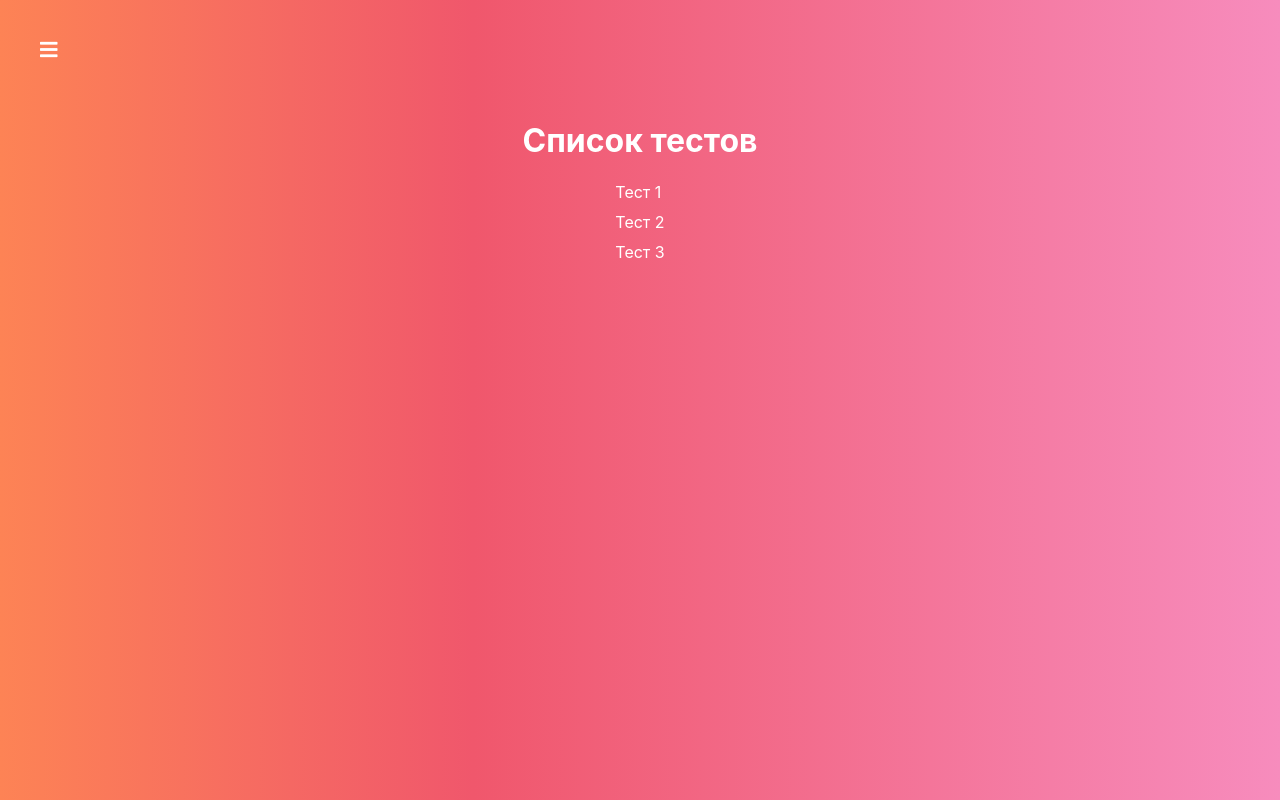
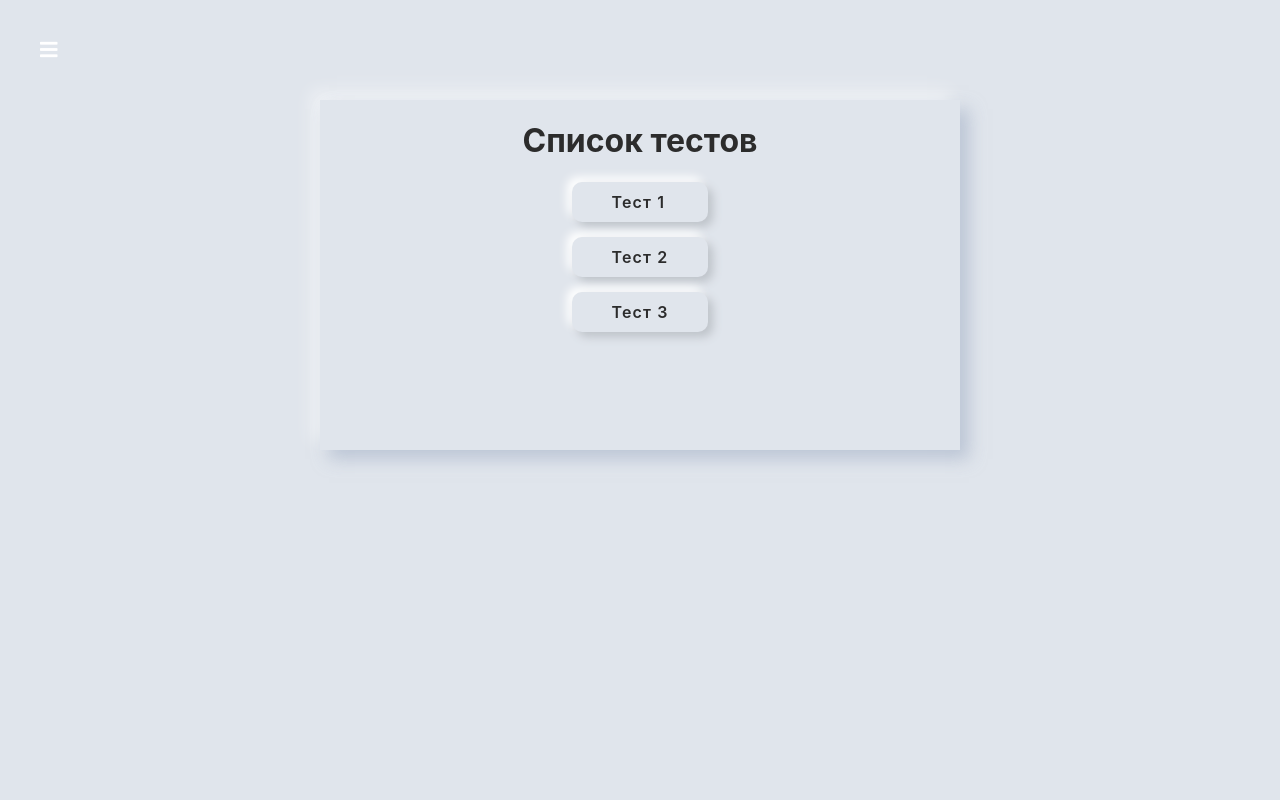
Before and after one commit to petkov113/quiz-creator, a React app: page / in a window 1280 px wide. Built offline with nearby package versions, Linux system fonts and the light colour scheme.

Commit message:
SOFT UI added

```diff
--- a/src/components/ActiveQuiz/ActiveQuiz.module.css
+++ b/src/components/ActiveQuiz/ActiveQuiz.module.css
@@ -1,9 +1,10 @@
 .ActiveQuiz {
     padding: 20px;
-    color: #ffffff;
-    border: 2px rgb(197, 197, 197) solid;
     border-radius: 7px;
     box-sizing: border-box;
+    background-color:#E0E5EC;
+    color: rgb(44, 44, 44);
+    box-shadow: 9px 9px 16px rgb(163,177,198,0.6), -9px -9px 16px  rgba(255,255,255, 0.5);
 }
 
 .Question {
--- a/src/components/ActiveQuiz/AnswersList/AnswerItem/AnswerItem.module.css
+++ b/src/components/ActiveQuiz/AnswersList/AnswerItem/AnswerItem.module.css
@@ -1,19 +1,26 @@
 .AnswerItem {
-    border: 1px solid #fff;
-    padding: 5px 10px;
-    margin-bottom: 5px;
-    cursor: pointer;
-    border-radius: 7px;
+  display: block;
+  border: none;
+  padding: 10px 40px;
+  font-size: 16px;
+  margin-bottom: 15px;
+  font-weight: 600;
+  cursor: pointer;
+  color: rgb(44, 44, 44);
+  letter-spacing: 0.07em;
+  border-radius: 10px;
+  background-color: #e0e5ec;
+  box-shadow: 5px 5px 10px #bec3c9, -5px -5px 10px #ffffff;
 }
 
 .AnswerItem:hover {
-    background:rgba(255,255,255, 20%);
-    transition: background .3s ease;
+  box-shadow: 2px 2px 5px #bec3c9, -2px -2px 5px #ffffff;
+  transition: background 0.3s ease;
 }
 
 .AnswerItem.success {
-    background: rgba(0, 255, 72, 0.382);
+  background: rgba(0, 255, 72, 0.382);
 }
 .AnswerItem.error {
-    background: rgba(255, 0, 0, 0.375);
+  background: rgba(255, 0, 0, 0.375);
 }
--- a/src/components/FinishedQuiz/FinishedQuiz.js
+++ b/src/components/FinishedQuiz/FinishedQuiz.js
@@ -1,55 +1,52 @@
-import React from 'react';
-import classes from './FinishedQuiz.module.css';
-import Button from '../UI/Button/Button';
-import { Link } from 'react-router-dom';
+import React from "react";
+import classes from "./FinishedQuiz.module.css";
+import Button from "../UI/Button/Button";
+import { Link } from "react-router-dom";
 
-const FinishedQuiz = props => {
+const FinishedQuiz = (props) => {
   const succesCount = Object.keys(props.results).reduce((total, cur) => {
-        if (props.results[cur] === 'success') {
-            total++
+    if (props.results[cur] === "success") {
+      total++;
     }
-        return total
-    }, 0)
+    return total;
+  }, 0);
 
   return (
     <div className={classes.FinishedQuiz}>
       <ul>
-                { props.quiz.map((quizItem, index) => {
+        {props.quiz.map((quizItem, index) => {
           const cls = [
-                        'fa',
-                        props.results[quizItem.id] === 'error' ? 'fa-times' : 'fa-check',
-                        classes[props.results[quizItem.id]]
-                    ]
-                    console.log(props.results)
+            "fa",
+            props.results[quizItem.id] === "error" ? "fa-times" : "fa-check",
+            classes[props.results[quizItem.id]],
+          ];
+          console.log(props.results);
           return (
             <li key={index}>
               <strong> {index + 1}. </strong>&nbsp;
               {quizItem.question}
-                            <i className={cls.join(' ')} />
+              <i className={cls.join(" ")} />
             </li>
-                    )
+          );
         })}
       </ul>
 
-            <p>Правильных ответов: {succesCount} из {props.quiz.length}</p>
+      <p>
+        Правильных ответов: {succesCount} из {props.quiz.length}
+      </p>
 
       <div>
         <Button
           onRetry={props.onRetry}
-                    value='Начать сначала'
+          value="Начать сначала"
           btnType="primary"
         />
         <Link to="/">
-                    <Button
-                        value='Решить другой тест'
-                        btnType="secondary"
-                    />
+          <Button value="Решить другой тест" btnType="secondary" />
         </Link>
       </div>
-
     </div>
-    )
-}
-
+  );
+};
 
 export default FinishedQuiz;
--- a/src/components/FinishedQuiz/FinishedQuiz.module.css
+++ b/src/components/FinishedQuiz/FinishedQuiz.module.css
@@ -1,10 +1,11 @@
-.FinishedQuiz{
+.FinishedQuiz {
   padding: 20px;
-    color: #ffffff;
-    border: 2px solid #fff;
+  color: rgb(44, 44, 44);
   border-radius: 5px;
   box-sizing: border-box;
   margin: 5px;
+  box-shadow: 9px 9px 16px rgb(163, 177, 198, 0.6),
+    -9px -9px 16px rgba(255, 255, 255, 0.5);
 }
 
 .FinishedQuiz ul {
@@ -18,7 +19,7 @@
 }
 
 .success {
-    color: rgba(0, 255, 72, 0.382);
+  color: rgba(0, 122, 35, 0.382);
 }
 .error {
   color: rgba(255, 0, 0, 0.375);
--- a/src/components/UI/Button/Button.module.css
+++ b/src/components/UI/Button/Button.module.css
@@ -1,4 +1,5 @@
-.primary, .secondary {
+.primary,
+.secondary {
   display: block;
   border: none;
   padding: 10px 40px;
@@ -9,28 +10,37 @@
   color: rgb(44, 44, 44);
   letter-spacing: 0.07em;
   border-radius: 10px;
-  background-color: #E0E5EC;
+  background-color: #e0e5ec;
   box-shadow: 5px 5px 10px #bec3c9, -5px -5px 10px #ffffff;
 }
 
-.primary:disabled, .secondary:disabled {
+a {
+  text-decoration: none;
+}
+
+.primary:disabled,
+.secondary:disabled {
   cursor: not-allowed;
   color: rgb(168, 168, 168);
 }
 
-.primary:disabled:hover, .secondary:disabled:hover {
+.primary:disabled:hover,
+.secondary:disabled:hover {
   box-shadow: 5px 5px 10px #bec3c9, -5px -5px 10px #ffffff;
 }
 
-.primary:hover, .secondary:hover {
+.primary:hover,
+.secondary:hover {
   box-shadow: 2px 2px 5px #bec3c9, -2px -2px 5px #ffffff;
 }
 
-.primary:active, .secondary:active {
+.primary:active,
+.secondary:active {
   box-shadow: inset 1px 1px 2px #bec3c9, inset -1px -1px 2px #ffffff;
 }
 
-.primary:focus, .secondary:focus {
+.primary:focus,
+.secondary:focus {
   outline: 0;
 }
 
--- a/src/components/UI/Select/Select.js
+++ b/src/components/UI/Select/Select.js
@@ -24,7 +24,3 @@ const Select = (props) => {
 }
 
 export default Select;
-
-() => {
-
-}
--- a/src/containers/Auth/Auth.module.css
+++ b/src/containers/Auth/Auth.module.css
@@ -4,7 +4,7 @@
   padding-top: 100px;
   flex-grow: 1;
   width: 100%;
-    background-color:#E0E5EC;
+  background-color: #e0e5ec;
 }
 
 .Auth > div {
@@ -13,14 +13,15 @@
   padding: 0 20px;
 }
 
-.Auth  h1 {
+.Auth h1 {
   color: rgb(44, 44, 44);
   text-align: center;
 }
 
 .AuthForm {
-    background-color:#E0E5EC;
-    box-shadow: 9px 9px 16px rgb(163,177,198,0.6), -9px -9px 16px  rgba(255,255,255, 0.5);
+  background-color: #e0e5ec;
+  box-shadow: 9px 9px 16px rgb(163, 177, 198, 0.6),
+    -9px -9px 16px rgba(255, 255, 255, 0.5);
   padding: 30px;
   display: flex;
   flex-direction: column;
--- a/src/containers/Quiz/Quiz.module.css
+++ b/src/containers/Quiz/Quiz.module.css
@@ -4,11 +4,11 @@
   padding-top: 100px;
   flex-grow: 1;
   width: 100%;
-    background: linear-gradient(90deg,#5041b2 0%, #7969e6 100%)
+  background-color: #e0e5ec;
 }
 
 .Quiz h1 {
-    color: #ffffff;
+  color: rgb(44, 44, 44);
   margin-left: 10px;
 }
 
--- a/src/containers/QuizList/QuizList.js
+++ b/src/containers/QuizList/QuizList.js
@@ -16,11 +16,13 @@ export default class QuizList extends Component {
 
     render() {
         return (
-            <div className={classes.QuizList}>
-                <h1>Список тестов</h1>
-                <ul>
-                    {this.renderQuizes()}
-                </ul>
+            <div className={classes.QuizContainer}>
+                <div className={classes.QuizList}>
+                    <h1>Список тестов</h1>
+                    <ul>
+                        {this.renderQuizes()}
+                    </ul>
+                </div>
             </div>
         )
     }
--- a/src/containers/QuizList/QuizList.module.css
+++ b/src/containers/QuizList/QuizList.module.css
@@ -1,16 +1,25 @@
+.QuizContainer {
+  background-color: #e0e5ec;
+  flex-grow: 1;
+  padding-top: 100px;
+}
+
 .QuizList {
   display: flex;
-    padding-top: 100px;
+  margin: 0 auto;
   flex-direction: column;
   align-items: center;
-    flex-grow: 1;
-    width: 100%;
-    background: linear-gradient(90deg, #fd8355 0%, #f0576c 37%, #f78cbd 100%);
+  width: 50%;
+  height: 50%;
+  background-color: #e0e5ec;
+  color: rgb(44, 44, 44);
+  box-shadow: 9px 9px 16px rgb(163, 177, 198, 0.6),
+    -9px -9px 16px rgba(255, 255, 255, 0.5);
 }
 
 .QuizList h1 {
   width: 100%;
-    color: #FFF;
+  color: rgb(44, 44, 44);
   text-align: center;
 }
 
@@ -21,15 +30,26 @@
 }
 
 .QuizList li {
-    margin-bottom: 10px;
+  display: block;
+  border: none;
+  padding: 10px 40px;
+  font-size: 16px;
+  margin-bottom: 15px;
+  font-weight: 600;
+  cursor: pointer;
+  color: rgb(44, 44, 44);
+  letter-spacing: 0.07em;
+  border-radius: 10px;
+  background-color: #e0e5ec;
+  box-shadow: 5px 5px 10px #bec3c9, -5px -5px 10px #ffffff;
 }
 
 .QuizList li a {
   text-decoration: none;
-    color: #fff;
-    transition: all .3s ease;
+  color: rgb(44, 44, 44);
 }
 
-.QuizList li a:hover {
-    color: #20242f;
+.QuizList li:hover{
+  box-shadow: 2px 2px 5px #bec3c9, -2px -2px 5px #ffffff;
+  transition: background 0.3s ease;
 }
```
Lines whose indentation alone changed are shown as unchanged.
